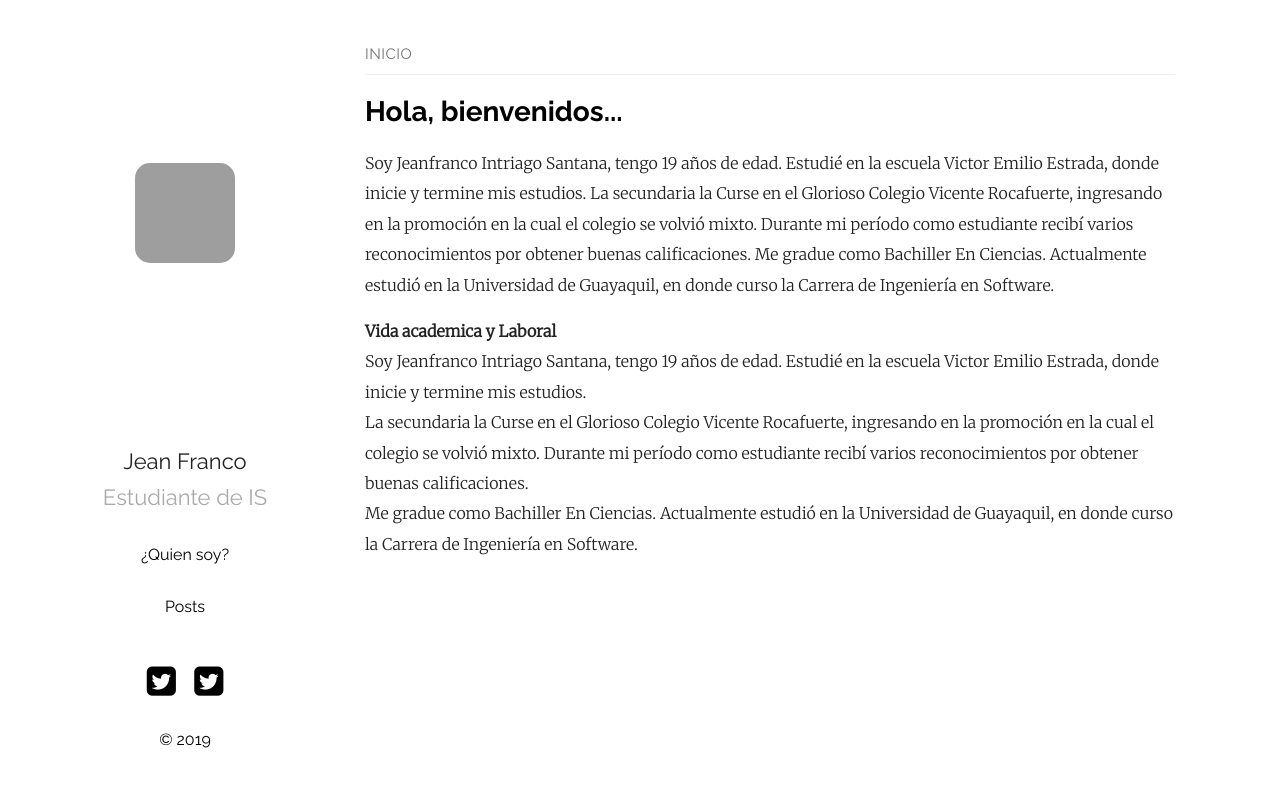
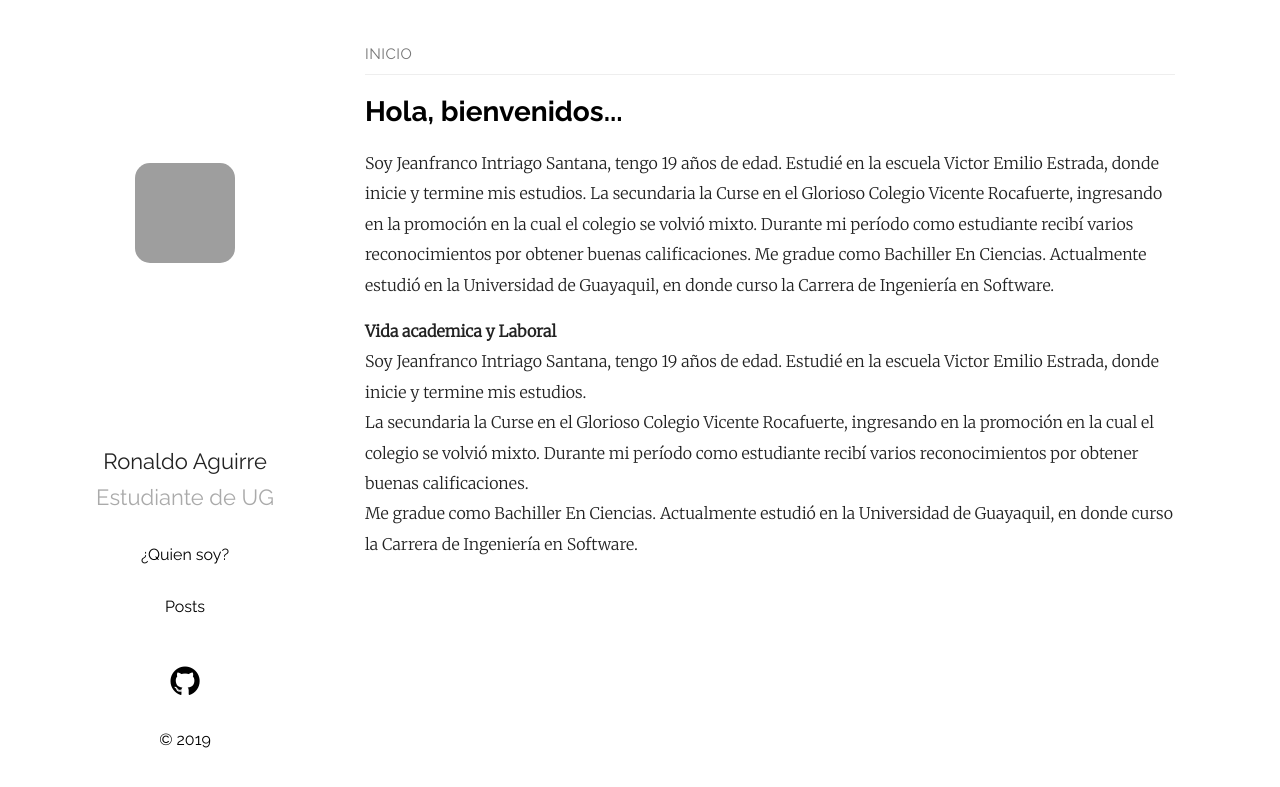
Before and after one commit to RonaldoJa/RonaldoJa.github.io, a Jekyll site: the page built from index.md, in a window 1280 px wide. Shown: the top 787 px of the page. Built offline with Jekyll 4.4.1, drawn with Linux system fonts in a browser that asks for light colours; grey boxes are pictures that could not be loaded.

Commit message:
Update _config.yml

```diff
--- a/_config.yml
+++ b/_config.yml
@@ -1,6 +1,6 @@
-title: Jean F. Blog
-author: Jean Franco
-email: jfintriagoineval@gmail.con
+title: Blog
+author: Ronaldo Aguirre
+email: ronaldojavier0701@gmail.com
 description: > # this means to ignore newlines until "show_exerpts:"
   Write an awesome description for your new site here. You can edit this
   line in _config.yml. It will appear in your document head meta (for
@@ -12,19 +12,19 @@ show_excerpts: true # set to true to show excerpts on the homepage
 sass:
   sass_dir: _sass
 plainwhite:
-  name: Jean Franco
-  tagline: Estudiante de IS
+  name: Ronaldo Aguirre
+  tagline: Estudiante de UG
   date_format: "%b %-d, %Y"
   sitemap: true # set to true to generate sitemap.xml content
 
   # generate social links in footer
   social_links:
-    twitter: JeanIntriago7
-    github:
+    twitter:
+    github:  RonaldoJa
     # linkedIn: in/thelehhman
     rss: rss
     # dribbble: jekyll
-    facebook: jeanfranco.intriago
+    facebook: ronaldo.aguirreaguirre
     # flickr:   jekyll
     instagram:
     # linkedin: jekyll
```
